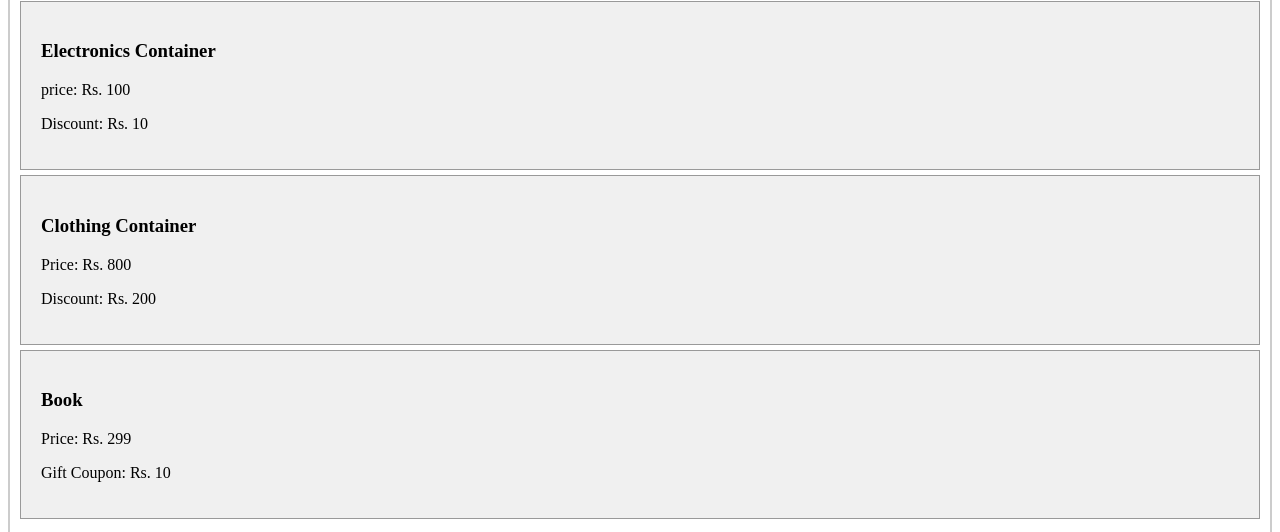
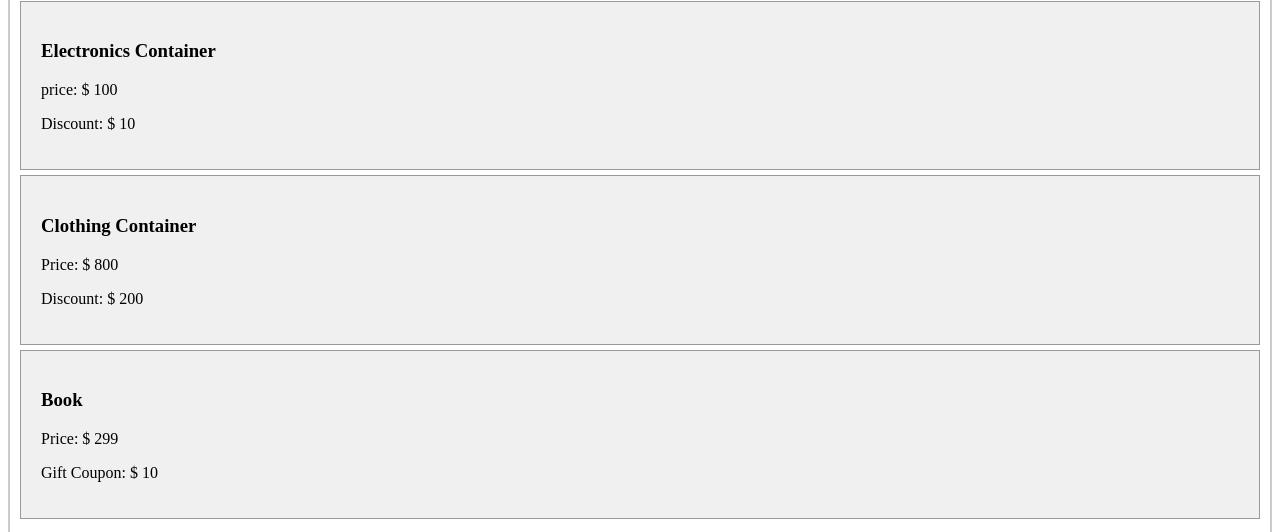
Before and after one commit to Debbatisudheer/polymorphism, a plain HTML site: page index.html in a window 1280 px wide. Shown: the part 242-774 px from the top of the page. Drawn offline with nearby package versions, Linux system fonts and the light colour scheme.

Commit message:
Update index.html

```diff
--- a/index.html
+++ b/index.html
@@ -15,18 +15,18 @@
         <h2>Subclass </h2>
         <div id="electronics-container" class="subclass droppable">
             <h3>Electronics Container</h3>
-            <p> price: Rs. 100</p>
-            <p>Discount: Rs. 10</p>
+            <p> price: $ 100</p>
+            <p>Discount: $ 10</p>
         </div>
         <div id="clothing-container" class="subclass droppable">
             <h3>Clothing Container</h3>
-             <p>Price: Rs. 800</p>
-            <p>Discount: Rs. 200</p>
+             <p>Price: $ 800</p>
+            <p>Discount: $ 200</p>
         </div>
         <div id="book-container" class="subclass droppable">
             <h3>Book</h3>
-            <p>Price: Rs. 299</p>
-            <p>Gift Coupon: Rs. 10</p>
+            <p>Price: $ 299</p>
+            <p>Gift Coupon: $ 10</p>
         </div>
     </div>
     <div class="polymorphism-explanation">
```
